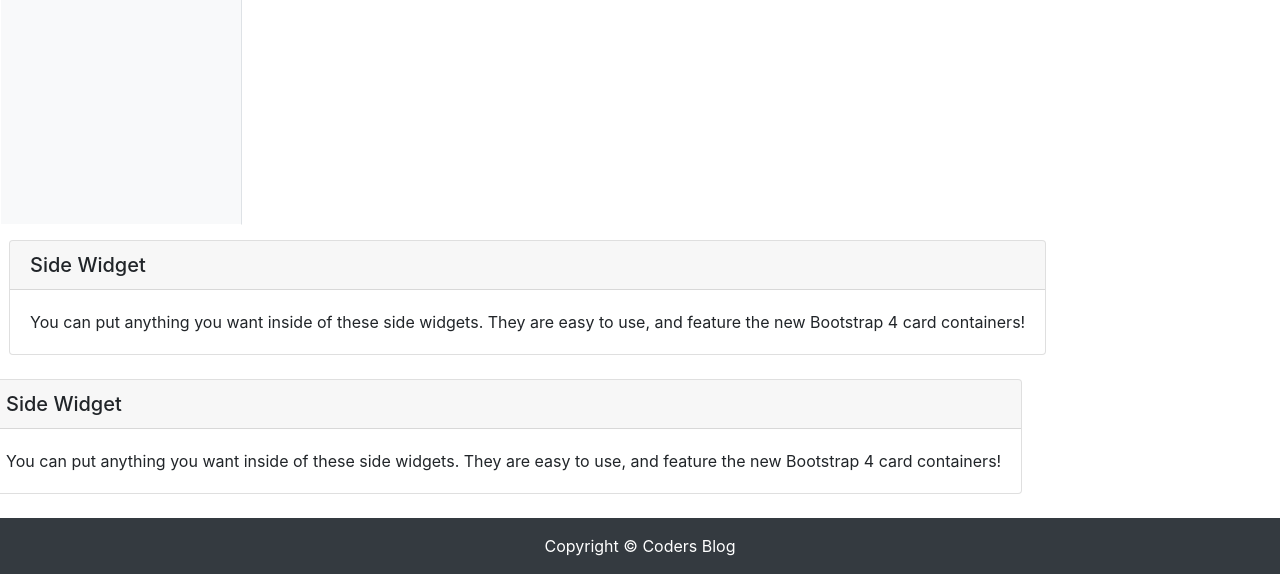
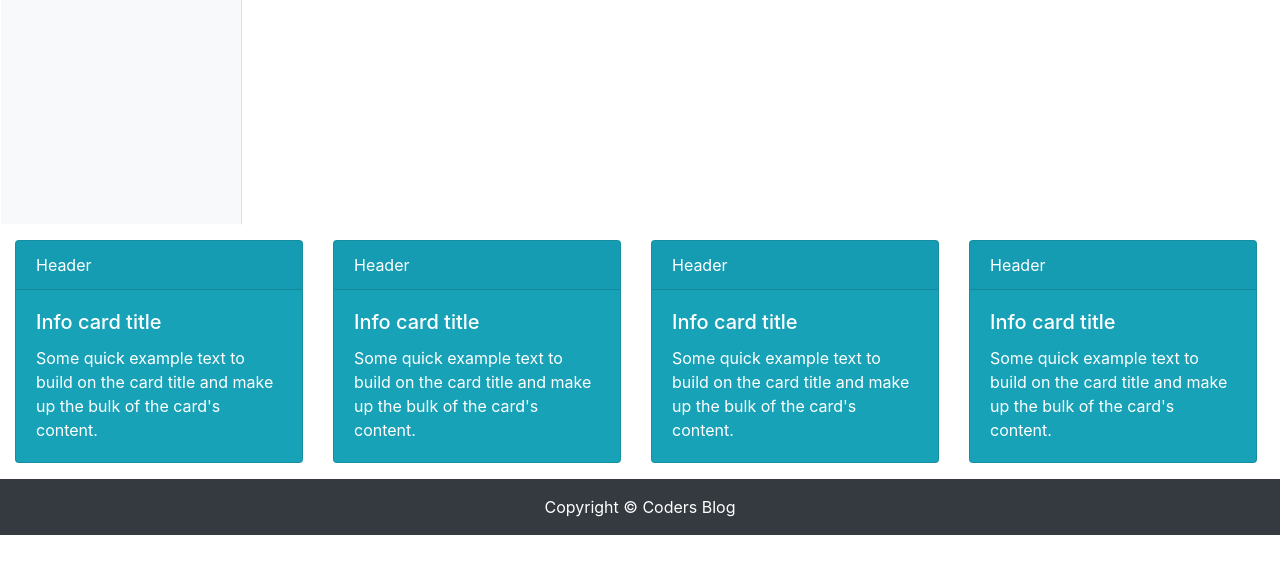
Before and after one commit to sdt-inc/codersblog, a Django app: page /list/ in a window 1280 px wide. Shown: the part 627-1201 px from the top of the page. After the commit the page ends 1162 px from the top, so only its background shows below. Run offline with Django 3.2, Linux system fonts and the light colour scheme; data that the repository does not hold is empty; some libraries are stand-ins or nearby versions.

Commit message:
add card in base.html file

```diff
--- a/blog/templates/blog/base.html
+++ b/blog/templates/blog/base.html
@@ -100,7 +100,8 @@
             <div class="list-group list-group-flush">
                 <a href="#" class="list-group-item list-group-item-action bg-light">Table of Contents</a>
                 {% for post in object_list %}
-                    <a href="{% url 'tutorial' pk=post.pk %}" class="list-group-item list-group-item-action bg-light"> {{ post }} </a>
+                <a href="{% url 'tutorial' pk=post.pk %}" class="list-group-item list-group-item-action bg-light"> {{
+                    post }} </a>
                 {% endfor %}
             </div>
         </div>
@@ -133,24 +134,53 @@
     <!-- Related Link Section -->
     <!-- Footer Section -->
     <!-- Footer -->
-    <div class="row">
-        <div class="card mx-4">
-            <h5 class="card-header">Side Widget</h5>
-            <div class="card-body">
-                You can put anything you want inside of these side widgets. They are easy to use, and feature the new
-                Bootstrap
-                4 card containers!
+    <div class="d-flex container-fluid">
+        <div class="row justify-content-center">
+            <div class="col-sm-6 col-lg-3 col-md-6 col-sm-12 col-xs-12">
+                <div class="card text-white bg-info mb-3" style="max-width: 18rem;">
+                    <div class="card-header">Header</div>
+                    <div class="card-body">
+                        <h5 class="card-title">Info card title</h5>
+                        <p class="card-text">Some quick example text to build on the card title and make up the bulk of
+                            the card's
+                            content.</p>
+                    </div>
+                </div>
+            </div>
+            <div class="col-sm-6 col-lg-3 col-md-6 col-sm-12 col-xs-12">
+                <div class="card text-white bg-info mb-3" style="max-width: 18rem;">
+                    <div class="card-header">Header</div>
+                    <div class="card-body">
+                        <h5 class="card-title">Info card title</h5>
+                        <p class="card-text">Some quick example text to build on the card title and make up the bulk of
+                            the card's
+                            content.</p>
+                    </div>
+                </div>
+            </div>
+            <div class="col-sm-6 col-lg-3 col-md-6 col-sm-12 col-xs-12">
+                <div class="card text-white bg-info mb-3" style="max-width: 18rem;">
+                    <div class="card-header">Header</div>
+                    <div class="card-body">
+                        <h5 class="card-title">Info card title</h5>
+                        <p class="card-text">Some quick example text to build on the card title and make up the bulk of
+                            the card's
+                            content.</p>
+                    </div>
+                </div>
+            </div>
+            <div class="col-sm-6 col-lg-3 col-md-6 col-sm-12 col-xs-12">
+                <div class="card text-white bg-info mb-3" style="max-width: 18rem;">
+                    <div class="card-header">Header</div>
+                    <div class="card-body">
+                        <h5 class="card-title">Info card title</h5>
+                        <p class="card-text">Some quick example text to build on the card title and make up the bulk of
+                            the card's
+                            content.</p>
+                    </div>
+                </div>
             </div>
         </div>
-        <div class="card my-4">
-            <h5 class="card-header">Side Widget</h5>
-            <div class="card-body">
-                You can put anything you want inside of these side widgets. They are easy to use, and feature the new
-                Bootstrap
-                4 card containers!
-            </div>
-        </div>
-
     </div>
 
     <footer class="py-3 bg-dark footer">
```
